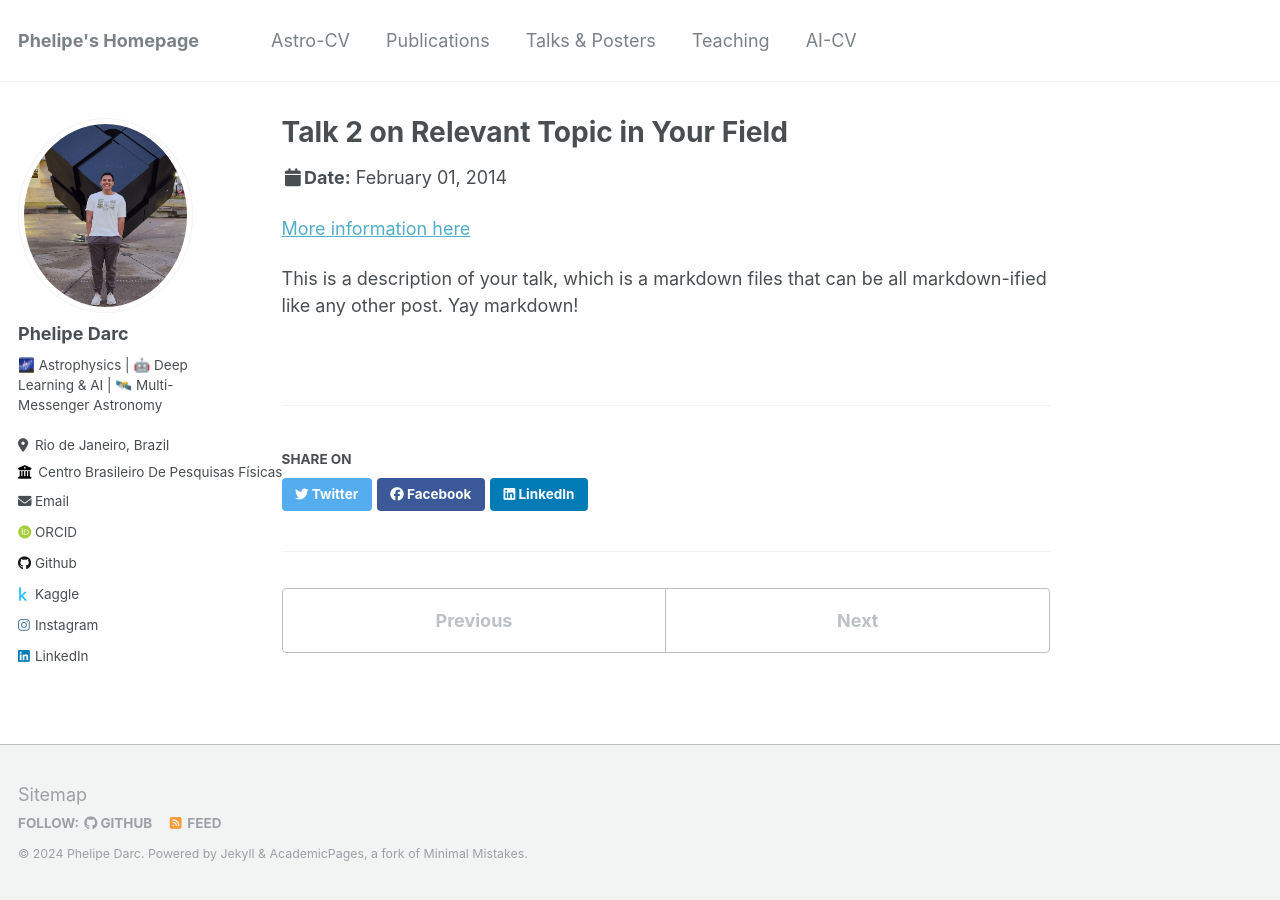
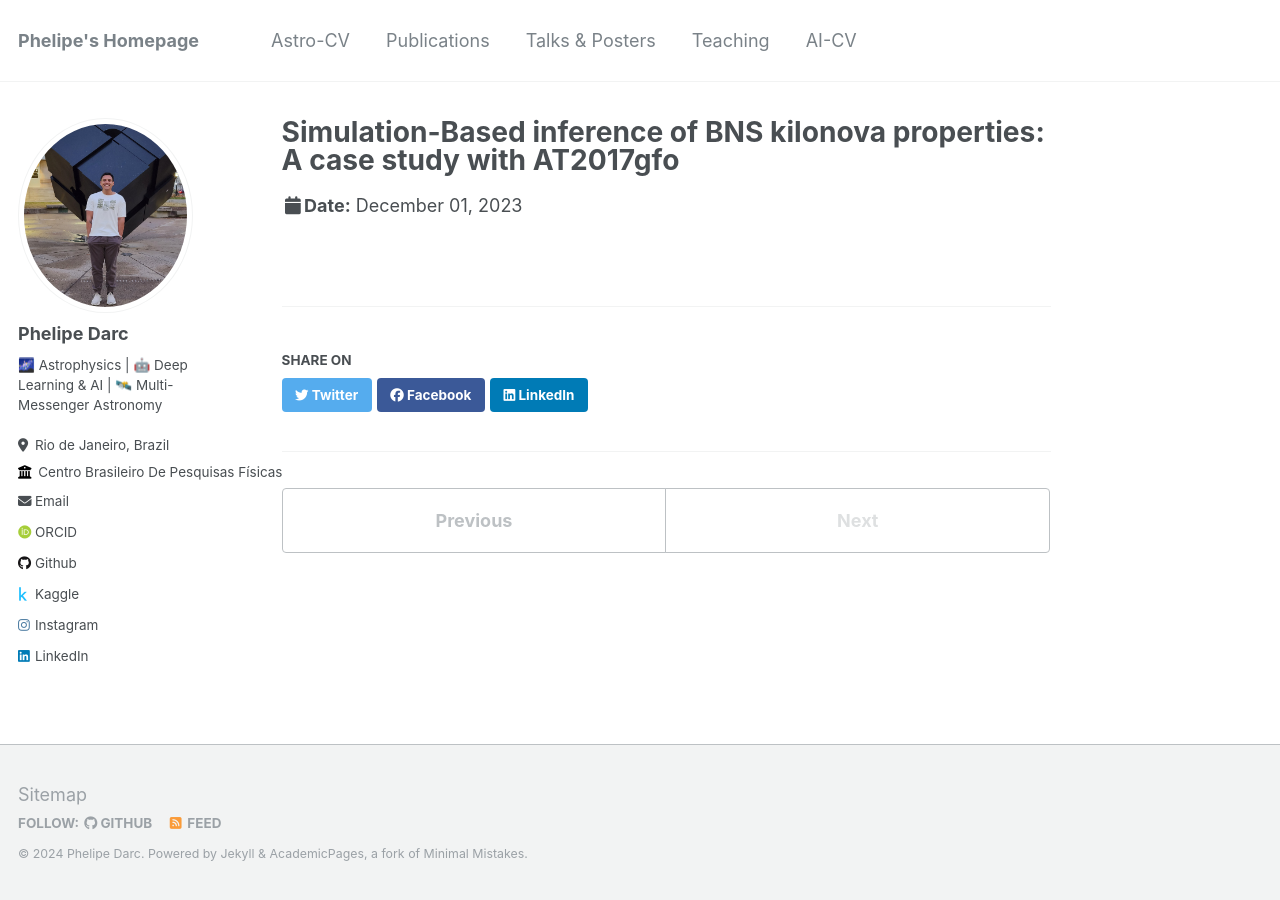
Before and after one commit to phelipedarc/phelipedarc.github.io, a Jekyll site: the page built from _talks/2014-02-01-talk-2.md, in a window 1280 px wide. Built offline with Jekyll 4.4.1, drawn with Linux system fonts in a browser that asks for light colours; some web fonts are replaced.

Commit message:
Update 2014-02-01-talk-2.md

```diff
--- a/_talks/2014-02-01-talk-2.md
+++ b/_talks/2014-02-01-talk-2.md
@@ -1,13 +1,9 @@
 ---
-title: "Talk 2 on Relevant Topic in Your Field"
+title: "Simulation-Based inference of BNS kilonova properties: A case study with AT2017gfo"
 collection: talks
-type: "Talk"
+type: "Oral presentation"
 permalink: /talks/2014-02-01-talk-2
-venue: "London School of Testing"
-date: 2014-02-01
-location: "London, UK"
+venue: "CBPF Artificial intelligence workshop"
+date: Dec 2023
+location: "Rio de janeiro, Brasil"
 ---
-
-[More information here](http://example2.com)
-
-This is a description of your talk, which is a markdown files that can be all markdown-ified like any other post. Yay markdown!
```
